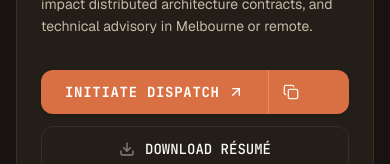
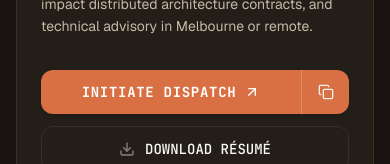
Before and after one commit to NERONSW/portfolio_2026, a Next.js app: page / in a window 390 px wide. Shown: the part 7283-7447 px from the top of the page. Built offline with nearby package versions, Linux system fonts and the light colour scheme; no server answers.

Commit message:
bug fixing in Initiate Transmission section

```diff
--- a/src/components/sections/InitiateTransmission.tsx
+++ b/src/components/sections/InitiateTransmission.tsx
@@ -95,10 +95,10 @@ export function InitiateTransmission({ className }: InitiateTransmissionProps) {
         {/* CTA Action Controls (Top Row): Horizontal flex layout */}
         <div className="flex flex-col sm:flex-row items-stretch sm:items-center gap-3 mb-8">
           {/* Primary Button (INITIATE DISPATCH ↗) */}
-          <div className="inline-flex items-stretch rounded-xl bg-accent text-white shadow-sm transition-all duration-200 hover:bg-accent-hover active:scale-[0.99] group">
+          <div className="w-full sm:w-auto inline-flex items-stretch rounded-xl overflow-hidden bg-accent text-white shadow-sm transition-all duration-200 hover:bg-accent-hover active:scale-[0.99] group">
             <a
               href={`mailto:${CONTACT_DATA.email}`}
-              className="inline-flex items-center justify-center gap-2 px-6 py-3 font-mono text-sm font-bold uppercase tracking-wider text-white focus-visible:outline-none focus-visible:ring-2 focus-visible:ring-accent focus-visible:ring-offset-2"
+              className="flex-1 whitespace-nowrap inline-flex items-center justify-center gap-2 px-6 py-3 font-mono text-sm font-bold uppercase tracking-wider text-white focus-visible:outline-none focus-visible:ring-2 focus-visible:ring-accent focus-visible:ring-offset-2"
             >
               <span>INITIATE DISPATCH</span>
               <ArrowUpRight className="w-4 h-4 transition-transform duration-200 group-hover:translate-x-0.5 group-hover:-translate-y-0.5" />
@@ -114,7 +114,7 @@ export function InitiateTransmission({ className }: InitiateTransmissionProps) {
                   : `Copy ${CONTACT_DATA.email} to clipboard`
               }
               title={`Copy ${CONTACT_DATA.email}`}
-              className="border-l border-white/20 px-3.5 flex items-center justify-center text-white/90 hover:text-white hover:bg-black/10 transition-colors focus-visible:outline-none focus-visible:ring-2 focus-visible:ring-white rounded-r-xl"
+              className="shrink-0 w-12 border-l border-white/20 flex items-center justify-center text-white/90 hover:text-white hover:bg-black/10 transition-colors focus-visible:outline-none focus-visible:ring-2 focus-visible:ring-white rounded-r-xl"
             >
               {copied ? (
                 <Check className="w-4 h-4 text-white" />
```
